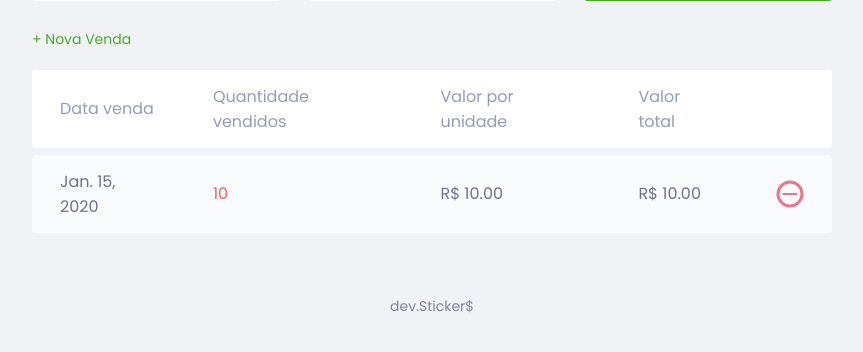
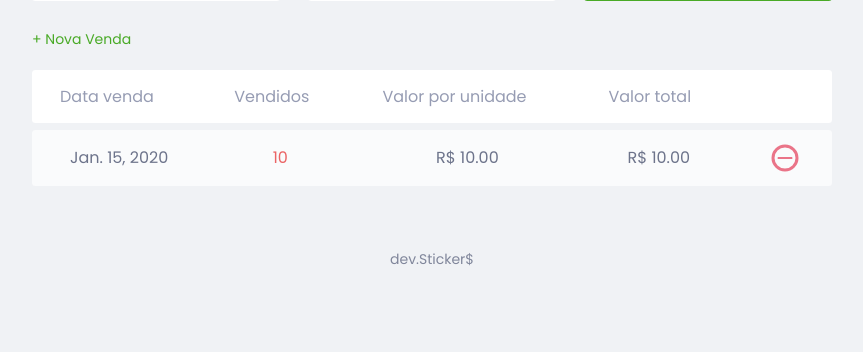
Before and after one commit to FranciscoGomes20/CaixaStickers, a Django app: page / in a window 1280 px wide. Shown: the part 209-561 px from the top of the page, without its empty margins (208-1071 px from the left). Run offline with Django 3.2, Linux system fonts and the light colour scheme; tables that the repository leaves empty hold one stand-in row (values such as "Sample post").

Commit message:
Centralizando o td da table

```diff
--- a/stickers/static/styles.css
+++ b/stickers/static/styles.css
@@ -196,6 +196,11 @@ td.expense {
     color: #e92929;
 }
 
+td {
+    text-align: center;
+    vertical-align: middle;
+}
+
 /* ++++++++ Modal ++++++++ */
 .modal-overlay {
     width: 100%;
--- a/stickers/templates/index.html
+++ b/stickers/templates/index.html
@@ -69,7 +69,7 @@
                 <thead>
                     <tr>
                         <th>Data venda</th>
-                        <th>Quantidade vendidos</th>
+                        <th>Vendidos</th>
                         <th>Valor por unidade</th>
                         <th>Valor total</th>
                         <th></th>
```
